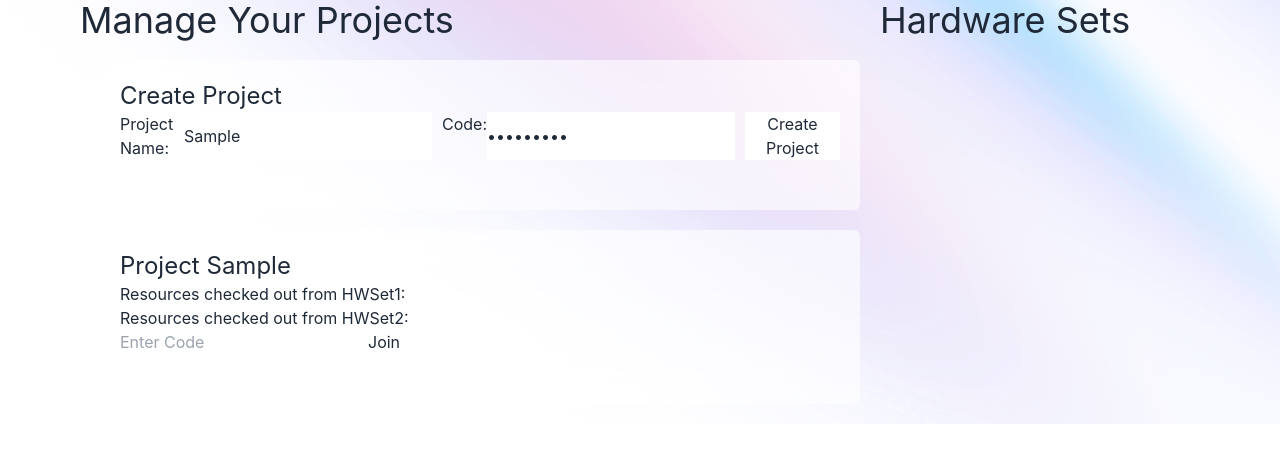
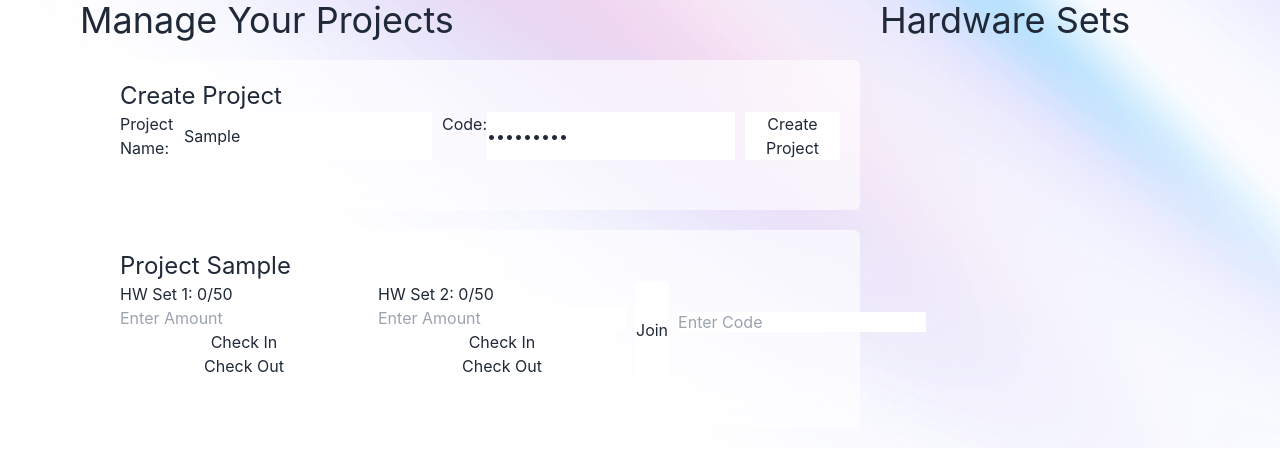
Before and after one commit to R1chardy/ECE-461L-The-Goons, a React (Create React App) app in the folder goons-app/: page /Projects in a window 1280 px wide. Both pictures are taken after typing "Sample", "Sample123" into the empty fields and a click on the button "Create Project". Shown: the top 468 px of the page. Built offline with nearby package versions, Linux system fonts and the light colour scheme.

Commit message:
added back hwset

```diff
--- a/goons-app/src/HWSet.js
+++ b/goons-app/src/HWSet.js
@@ -2,29 +2,26 @@ import React, { useState } from 'react';
 
 function HWSet(props) {
 
-    const prop = props.prop1
-    const id = props.id
+    const hwname = props.hwname
+    const projname = props.projname
     const joined = props.joined
-    const prop4 = props.prop4
-    const max = props.prop5
+    const hwsCounts = props.hwsCounts
 
     const [inputValue, setInputValue] = useState(0)
 
     const checkInValue = (num) => {
-        if(!isNaN(num) && (joined.has(id))) {
-            const value = prop4.has(prop)? prop4.get(prop) : max
-            const val = Math.min(value+num, max)
+        if(!isNaN(num) && (joined.has(projname))) {
+            // const val = Math.min(value+num, max)
             //send update to backend
-            props.CheckPressed(prop, val)
+            props.CheckPressed(hwname, 0)
         }
     }
 
     const checkOutValue = (num) => {
-        if(!isNaN(num) && (joined.has(id))){
-            const value = prop4.has(prop)? prop4.get(prop) : max
-            const val = Math.max(value-num, 0)
+        if(!isNaN(num) && (joined.has(projname))){
+            // const val = Math.max(value-num, 0)
             //send update to backend
-            props.CheckPressed(prop, val)
+            props.CheckPressed(hwname, 0)
         }
     }
 
@@ -35,7 +32,7 @@ function HWSet(props) {
     return (
         <div>
             <div style={{ display: 'flex', flexDirection: 'column'}}>
-                <p style={{margin: '0', marginRight: '10px'}}>HW Set {prop}: {prop4.has(prop)? prop4.get(prop) : max}/{max}</p>
+                <p style={{margin: '0', marginRight: '10px'}}>HW Set {hwname}: {0}/{50}</p>
             </div>
             <div style={{display: 'flex', flexDirection: 'column', marginRight: '10px'}}>
                 <input type="text" placeholder="Enter Amount" onChange={handleInputChange}/>
--- a/goons-app/src/Projects.js
+++ b/goons-app/src/Projects.js
@@ -41,7 +41,7 @@ function Projects() {
                     <p className='text-4xl'>Manage Your Projects</p>
                     <CreateProject onCreatePress={onCreatePress}></CreateProject>
                     <div>
-                    {projects.map((project) => (<SingleProject id={project.id} onDataUpdate={updateJoinPress} joined={joined} onHWUpdate={updateHWSets}></SingleProject>))}
+                    {projects.map((project) => (<SingleProject id={project.id} onDataUpdate={updateJoinPress} joined={joined} hwCounts={hwsCounts} onHWUpdate={updateHWSets}></SingleProject>))}
                     </div>
                 </div>
                 <div className='w-80'>
--- a/goons-app/src/SingleProject.js
+++ b/goons-app/src/SingleProject.js
@@ -1,9 +1,13 @@
 import React, { useState } from 'react';
+import HWSet from './HWSet'
 
 function SingleProject(props) {
 
     const id = props.id
     const joined = props.joined
+    const [hw1Checked, sethw1Checked] = useState(0)
+    const [hw2Checked, sethw2Checked] = useState(0)
+
 
     const [code, setCode] = useState("")
 
@@ -22,13 +26,13 @@ function SingleProject(props) {
     return (
         <div className="bg-white backdrop-filter backdrop-blur-xl bg-opacity-60 rounded-md m-5 p-5">
             <p className='text-2xl'>Project {props.id}</p>
-            <p>Resources checked out from HWSet1: </p>
-            <p>Resources checked out from HWSet2: </p>
             <div style={{display: 'flex', marginBottom: 30}}>
-                <div style={{display: 'flex', flexDirection: 'row', marginRight: '10px'}}>
-                    <input type="text" placeholder="Enter Code" onChange={handleInputChange}/>
-                    <button style={{height: '100%', backgroundColor: joined.has(id)? 'lightGreen' : 'white'}} onClick={JoinPressed}>{joined.has(id)? 'Leave' : 'Join'}</button>
-                </div>
+                <HWSet hwname={1} projname={props.id} joined={joined} hwsCounts={props.hwsCounts} CheckPressed={CheckPressed}></HWSet>
+                <HWSet hwname={2} projname={props.id} joined={joined} hwsCounts={props.hwsCounts} CheckPressed={CheckPressed}></HWSet>
+            <div style={{display: 'flex', flexDirection: 'column', marginRight: '10px'}}>
+                <button style={{height: '100%', backgroundColor: joined.has(props.id)? 'lightGreen' : 'white'}} onClick={JoinPressed}>{joined.has(props.id)? 'Leave' : 'Join'}</button>
+            </div>
+                <input type="text" placeholder="Enter Code" onChange={handleInputChange} style={{height: '10%', marginTop: '30px'}}/>
             </div>
         </div>
     );
```
